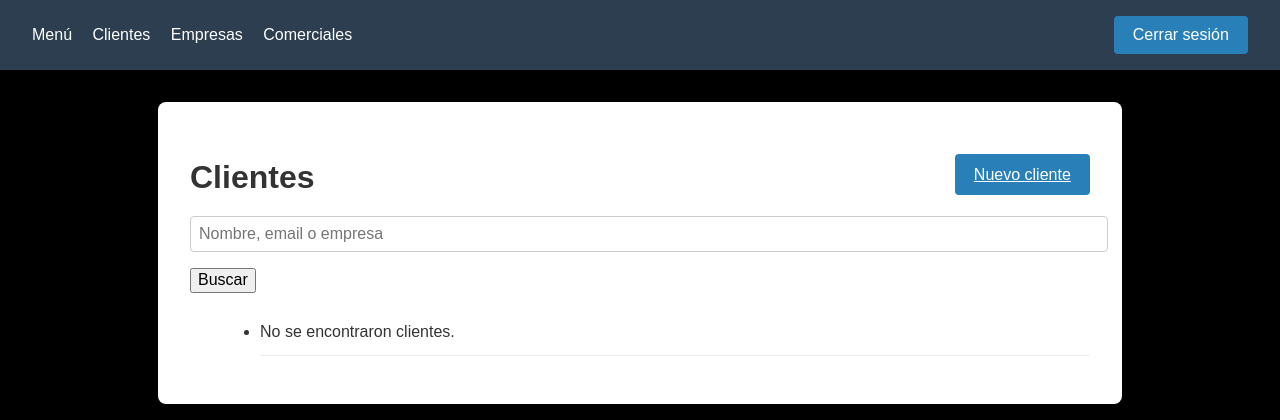
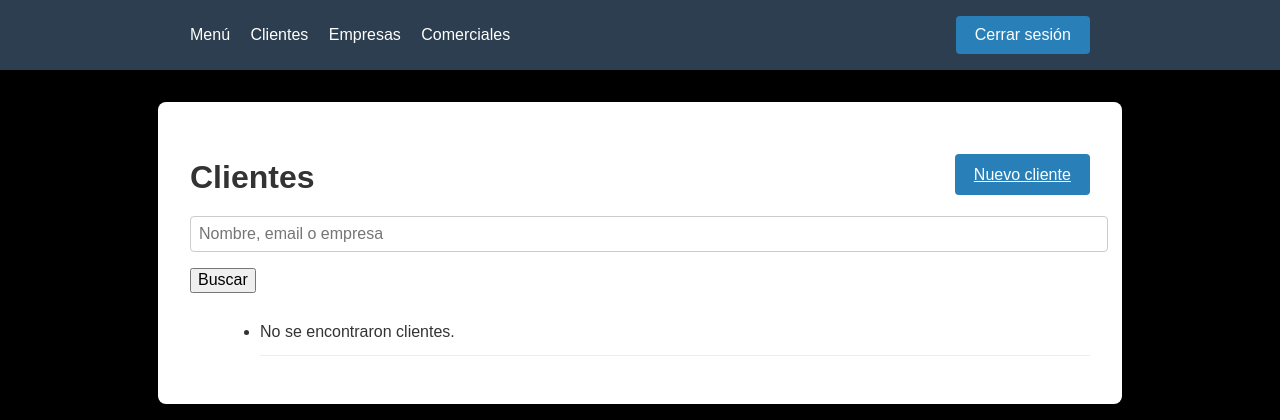
Before and after one commit to santi992/django-proyecto-crm, a Django app: page /crm/clients/ in a window 1280 px wide. Shown: the top 420 px of the page. Run offline with Django 5.2, Linux system fonts and the light colour scheme; the visitor is signed in with stand-in values (Sample User, id 1); data that the repository does not hold is empty.

Commit message:
corrigiendo css en nav

```diff
--- a/static/css/style.css
+++ b/static/css/style.css
@@ -10,9 +10,6 @@ header {
   background-color: #2c3e50;
   color: white;
   padding: 1rem 2rem;
-  display: flex;
-  justify-content: space-between;
-  align-items: center;
 }
 
 header nav a {
--- a/static/css/utilities.css
+++ b/static/css/utilities.css
@@ -1,5 +1,9 @@
 .flex {
   display: flex;
+}
+
+.center {
+  justify-content: center;
 }
 
 .sp-btween {
@@ -17,3 +21,15 @@
 .m-inl-10 {
   margin-inline-start: 10px;
 }
+
+.m-inl-auto {
+  margin-inline: auto;
+}
+
+.max-900 {
+  max-width: 900px;
+}
+
+.w100 {
+  width: 100%;
+}
--- a/templates/base.html
+++ b/templates/base.html
@@ -41,7 +41,8 @@
   </head>
   <body>
     {% if user.is_authenticated %}
-    <header>
+    <header class="flex center al-center">
+      <div class="flex al-center sp-btween max-900 w100">
         <nav>
           <a href="{% url 'menu' %}">Menú</a>
           <a href="{% url 'client_list' %}">Clientes</a>
@@ -56,10 +57,11 @@
             Cerrar sesión
           </button>
         </form>
+      </div>
     </header>
     {% endif %}
 
-    <main>
+    <main class="max-900">
       {% block content %}
       <!-- contenido de cada template hijo -->
       {% endblock %}
```
Lines whose indentation alone changed are shown as unchanged.
